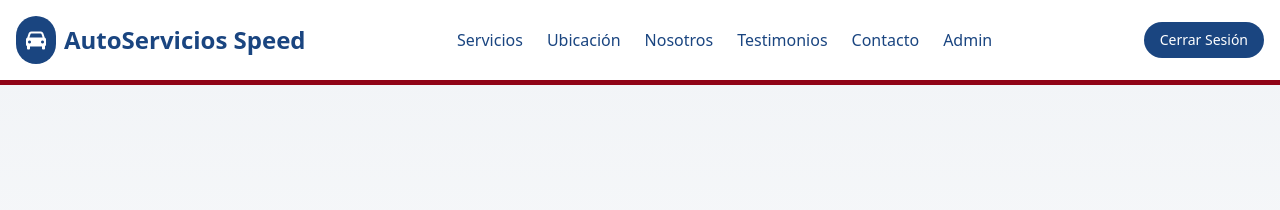
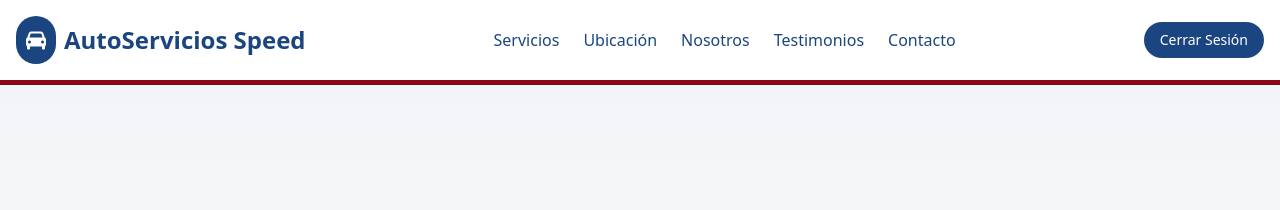
Before and after one commit to jiatasemanuels/login-google, a website: page public/dashboard.html in a window 1280 px wide. Shown: the top 210 px of the page. Drawn offline with nearby package versions, Linux system fonts and the light colour scheme.

```diff
--- a/public/dashboard.html
+++ b/public/dashboard.html
@@ -49,7 +49,6 @@
             <a href="#about" class="text-[#1A4580] font-medium hover:text-[#48B9E1] transition-colors">Nosotros</a>
             <a href="#testimonials" class="text-[#1A4580] font-medium hover:text-[#48B9E1] transition-colors">Testimonios</a>
             <a href="#contact" class="text-[#1A4580] font-medium hover:text-[#48B9E1] transition-colors">Contacto</a>
-            <a href="admin.html" class="text-[#1A4580] font-medium hover:text-[#48B9E1] transition-colors">Admin</a>
           </nav>
 
           <!-- Botón para menú móvil -->
@@ -74,7 +73,6 @@
             <a href="#about" class="block text-[#1A4580] font-medium hover:text-[#48B9E1] transition-colors py-2 border-b border-gray-100">Nosotros</a>
             <a href="#testimonials" class="block text-[#1A4580] font-medium hover:text-[#48B9E1] transition-colors py-2 border-b border-gray-100">Testimonios</a>
             <a href="#contact" class="block text-[#1A4580] font-medium hover:text-[#48B9E1] transition-colors py-2 border-b border-gray-100">Contacto</a>
-            <a href="admin.html" class="block text-[#1A4580] font-medium hover:text-[#48B9E1] transition-colors py-2 border-b border-gray-100">Admin</a>
 
             <!-- Botón Logout móvil -->
             <a
```
